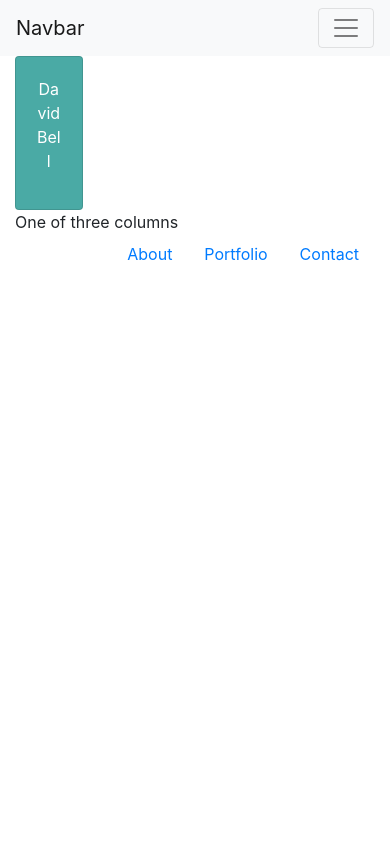
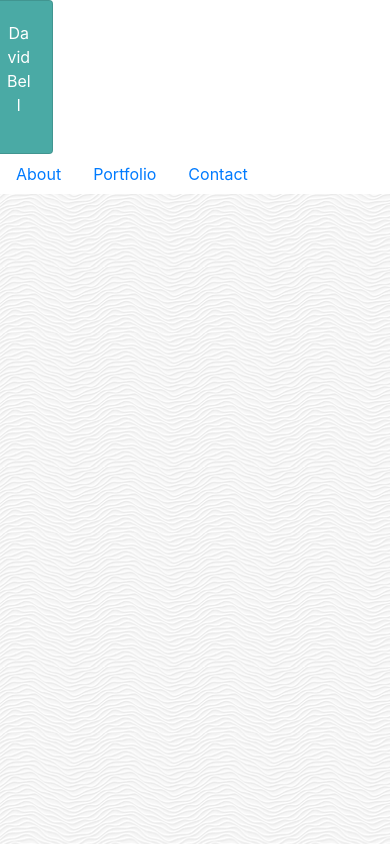
Before and after one commit to actualizeit/Bootstrap-Portfolio, a plain HTML site: page contact.html in a window 390 px wide. Drawn offline with nearby package versions, Linux system fonts and the light colour scheme.

Commit message:
background image other assets loaded

```diff
--- a/contact.html
+++ b/contact.html
@@ -10,25 +10,18 @@
 
     <title>David Bell, Programmer ... Sort of</title>
   </head>
-  <body>
+  <body style= "background-image: url(assets/images/white-waves.png)">
     <!-- Optional JavaScript -->
     <!-- jQuery first, then Popper.js, then Bootstrap JS -->
     <script src="https://code.jquery.com/jquery-3.3.1.slim.min.js" integrity="sha384-q8i/X+965DzO0rT7abK41JStQIAqVgRVzpbzo5smXKp4YfRvH+8abtTE1Pi6jizo" crossorigin="anonymous"></script>
     <script src="https://cdnjs.cloudflare.com/ajax/libs/popper.js/1.14.7/umd/popper.min.js" integrity="sha384-UO2eT0CpHqdSJQ6hJty5KVphtPhzWj9WO1clHTMGa3JDZwrnQq4sF86dIHNDz0W1" crossorigin="anonymous"></script>
     <script src="https://stackpath.bootstrapcdn.com/bootstrap/4.3.1/js/bootstrap.min.js" integrity="sha384-JjSmVgyd0p3pXB1rRibZUAYoIIy6OrQ6VrjIEaFf/nJGzIxFDsf4x0xIM+B07jRM" crossorigin="anonymous"></script>
-    <!-- Navigation Element -->
-    <nav class="navbar navbar-expand-lg navbar-light bg-light">
-        <a class="navbar-brand" href="#">Navbar</a>
-        <button class="navbar-toggler" type="button" data-toggle="collapse" data-target="#navbarNav" aria-controls="navbarNav" aria-expanded="false" aria-label="Toggle navigation">
-          <span class="navbar-toggler-icon"></span>
-        </button>
-        <div class="collapse navbar-collapse" id="navbarNav">
 
-        </div>
-      </nav>
 
       <div class="container-fluid">
         <div class="row" style="background-color:#ffffff">
+          <div class="row"
+          <div class="col-1"></div>
           <div class="col-3">
             <div class="card"
               style="background-color:#4aaaa5"
@@ -38,11 +31,11 @@
                 <p class="text-center text-white font-family:Georgia">David Bell</p>
               </div>
             </div>
-
           </div>
           <div class="col-md">
-            One of three columns
+            <!-- One of three columns -->
           </div>
+          <div class="row align-items-center">
             <div class="col-md">
               <ul class="nav justify-content-end">
                 <li class="nav-item">
@@ -57,7 +50,11 @@
               </ul>
             </div>
           </div>
+          <div class="col-1"></div>
         </div>
+      </div>
+
+
 
 
 
```
Also changed, not shown: assets/images/Creative.jpeg (added), assets/images/DavidFancy.jpeg (added), assets/images/Focused.jpeg (added), assets/images/Innovative.jpeg (added), assets/images/Learned.jpeg (added), assets/images/Patient.jpeg (added), assets/images/white-waves.png (added), 2 other files. Lines whose indentation alone changed are shown as unchanged.
